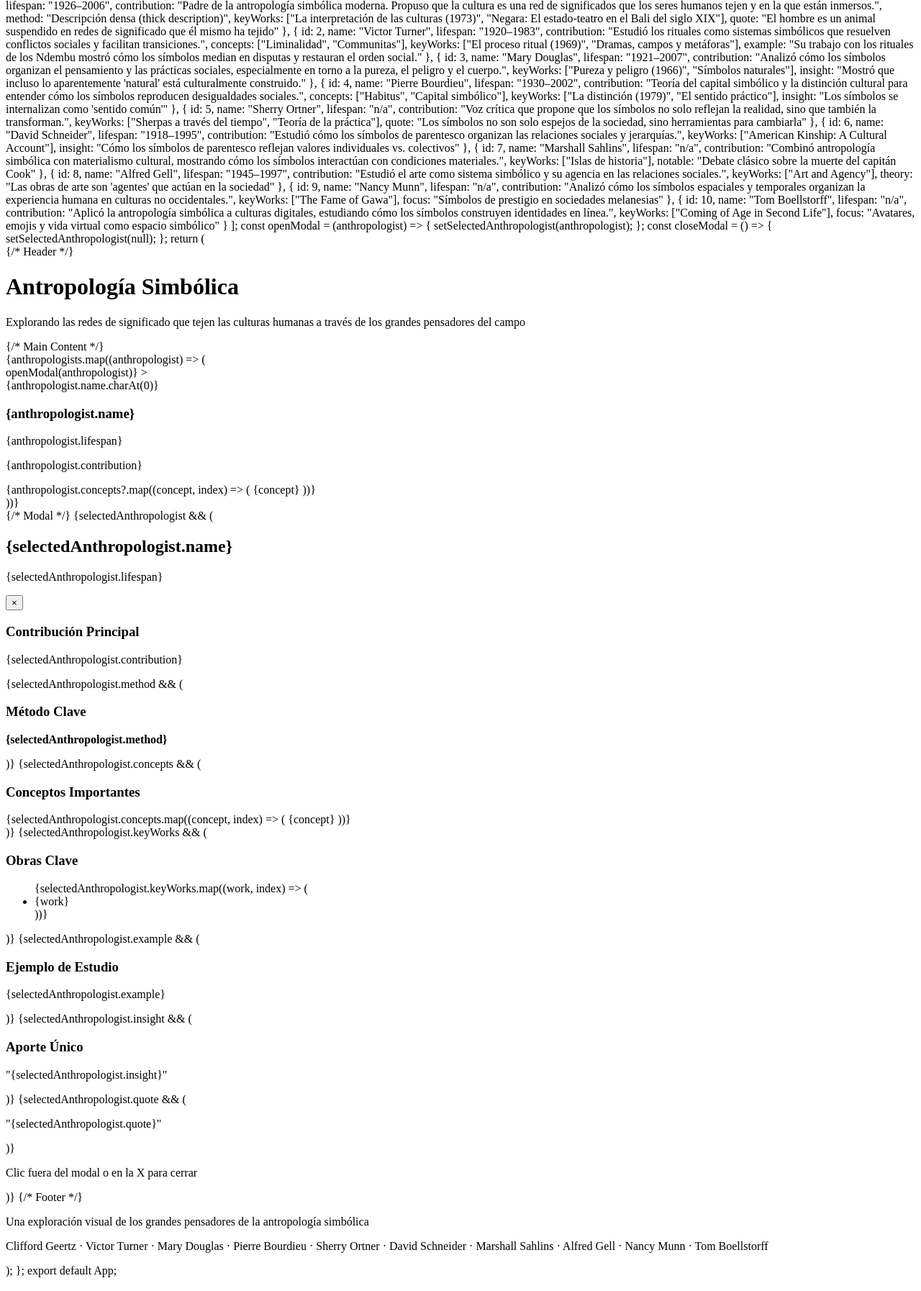
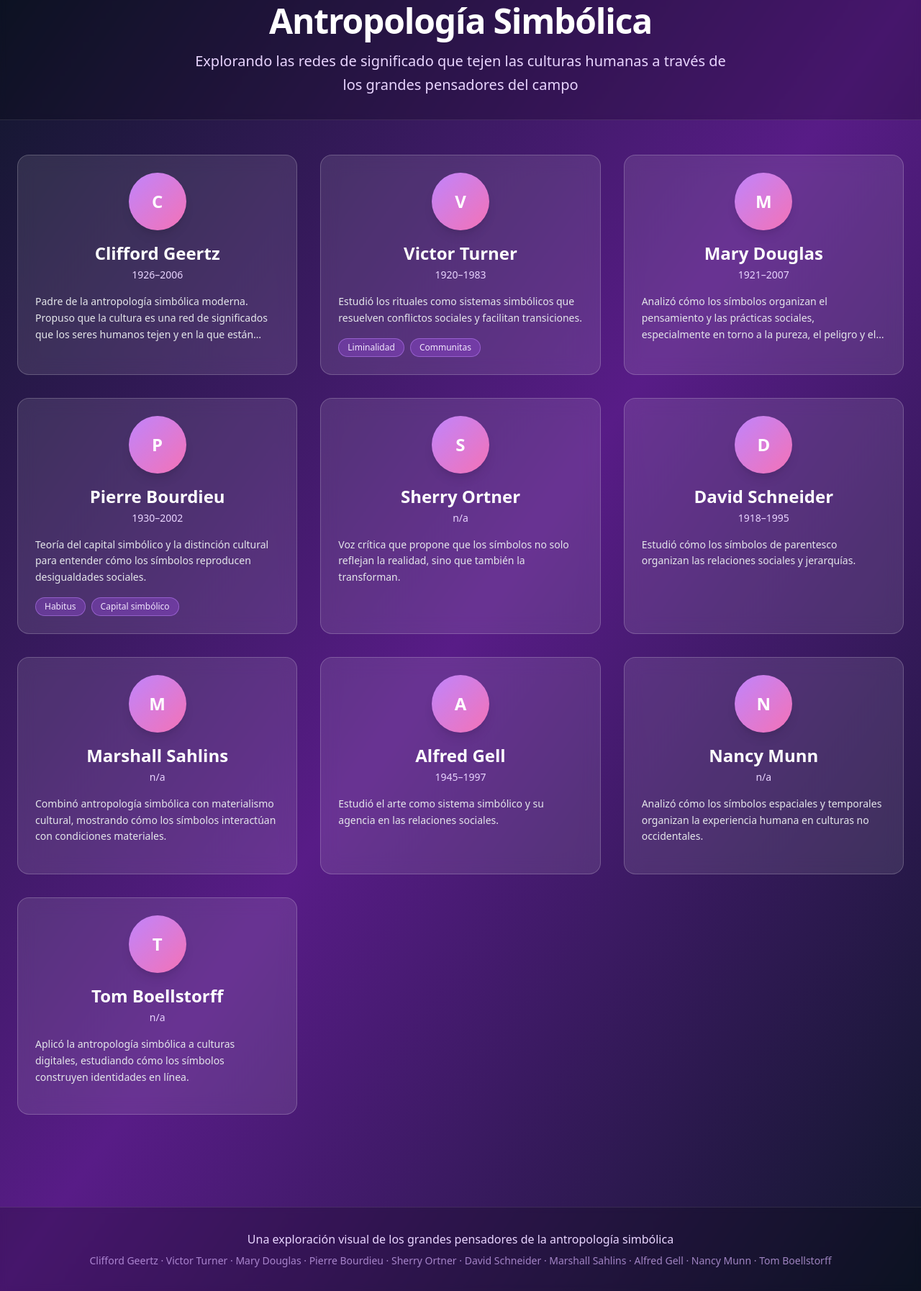
Before and after one commit to itopito3-ctrl/Antropologia, a plain HTML site: page index.html in a window 1280 px wide. Shown: the part 27-1821 px from the top of the page at 72% size. Drawn offline with nearby package versions, Linux system fonts and the light colour scheme.

Commit message:
Update index.html
minor corrections

```diff
--- a/index.html
+++ b/index.html
@@ -1,8 +1,97 @@
-import React, { useState } from "react";
+<!DOCTYPE html>
+<html lang="es">
+<head>
+  <meta charset="UTF-8" />
+  <meta name="viewport" content="width=device-width, initial-scale=1.0"/>
+  <title>Antropología Simbólica</title>
 
-const App = () => {
-  const [selectedAnthropologist, setSelectedAnthropologist] = useState(null);
+  <!-- Tailwind CSS via CDN -->
+  <script src="https://cdn.tailwindcss.com"></script>
+  <script>
+    tailwind.config = {
+      theme: {
+        extend: {
+          colors: {
+            primary: '#4f46e5',
+            secondary: '#ec4899',
+          },
+        },
+      },
+    };
+  </script>
+  <style>
+    .line-clamp-3 {
+      display: -webkit-box;
+      -webkit-line-clamp: 3;
+      -webkit-box-orient: vertical;
+      overflow: hidden;
+    }
+    .backdrop-blur-sm {
+      backdrop-filter: blur(4px);
+    }
+    .backdrop-blur-md {
+      backdrop-filter: blur(12px);
+    }
+    .backdrop-blur-lg {
+      backdrop-filter: blur(24px);
+    }
+    @keyframes fadeIn {
+      from { opacity: 0; transform: translateY(10px); }
+      to { opacity: 1; transform: translateY(0); }
+    }
+    .animate-fade-in {
+      animation: fadeIn 0.5s ease-out;
+    }
+  </style>
+</head>
+<body class="min-h-screen bg-gradient-to-br from-slate-900 via-purple-900 to-slate-900 text-white">
 
+  <!-- Header -->
+  <header class="bg-black/20 backdrop-blur-sm border-b border-white/10">
+    <div class="max-w-7xl mx-auto px-6 py-8 text-center">
+      <h1 class="text-5xl font-bold text-white mb-4 tracking-tight animate-fade-in">
+        Antropología Simbólica
+      </h1>
+      <p class="text-xl text-purple-200 max-w-3xl mx-auto leading-relaxed animate-fade-in" style="animation-delay: 0.2s">
+        Explorando las redes de significado que tejen las culturas humanas a través de los grandes pensadores del campo
+      </p>
+    </div>
+  </header>
+
+  <!-- Main Content -->
+  <main class="max-w-7xl mx-auto px-6 py-12">
+    <div id="anthropologists-grid" class="grid grid-cols-1 md:grid-cols-2 lg:grid-cols-3 gap-8">
+      <!-- Cards will be inserted here by JS -->
+    </div>
+  </main>
+
+  <!-- Modal -->
+  <div id="modal" class="fixed inset-0 bg-black/80 backdrop-blur-sm z-50 flex items-center justify-center p-4 hidden">
+    <div class="bg-white/15 backdrop-blur-lg rounded-3xl max-w-2xl w-full max-h-[90vh] overflow-y-auto border border-white/20 shadow-2xl">
+      <div class="p-8 relative">
+        <button onclick="closeModal()" class="absolute top-4 right-4 text-gray-400 hover:text-white text-2xl font-bold transition-colors duration-200">&times;</button>
+
+        <div id="modal-content" class="pt-6">
+          <!-- Dynamic content goes here -->
+        </div>
+      </div>
+    </div>
+  </div>
+
+  <!-- Footer -->
+  <footer class="bg-black/20 backdrop-blur-sm border-t border-white/10 mt-20">
+    <div class="max-w-7xl mx-auto px-6 py-8 text-center">
+      <p class="text-purple-200">
+        Una exploración visual de los grandes pensadores de la antropología simbólica
+      </p>
+      <p class="text-purple-300/70 text-sm mt-2">
+        Clifford Geertz · Victor Turner · Mary Douglas · Pierre Bourdieu · Sherry Ortner · David Schneider · Marshall Sahlins · Alfred Gell · Nancy Munn · Tom Boellstorff
+      </p>
+    </div>
+  </footer>
+
+  <script>
+    // Data
     const anthropologists = [
       {
         id: 1,
@@ -89,175 +178,155 @@ const App = () => {
       }
     ];
 
-  const openModal = (anthropologist) => {
-    setSelectedAnthropologist(anthropologist);
-  };
+    // Render Cards
+    function renderAnthropologists() {
+      const container = document.getElementById('anthropologists-grid');
+      container.innerHTML = '';
 
-  const closeModal = () => {
-    setSelectedAnthropologist(null);
-  };
+      anthropologists.forEach(a => {
+        const card = document.createElement('div');
+        card.className = 'bg-white/10 backdrop-blur-md rounded-2xl p-6 border border-white/20 hover:bg-white/15 transition-all duration-300 cursor-pointer transform hover:scale-105 hover:shadow-2xl animate-fade-in';
+        card.style.animationDelay = `${0.1 * a.id}s`;
+        card.onclick = () => openModal(a);
 
-  return (
-    <div className="min-h-screen bg-gradient-to-br from-slate-900 via-purple-900 to-slate-900">
-      {/* Header */}
-      <header className="bg-black/20 backdrop-blur-sm border-b border-white/10">
-        <div className="max-w-7xl mx-auto px-6 py-8">
-          <h1 className="text-5xl font-bold text-center text-white mb-4 tracking-tight">
-            Antropología Simbólica
-          </h1>
-          <p className="text-xl text-center text-purple-200 max-w-3xl mx-auto leading-relaxed">
-            Explorando las redes de significado que tejen las culturas humanas a través de los grandes pensadores del campo
+        let conceptsHtml = '';
+        if (a.concepts) {
+          conceptsHtml = a.concepts.map(c => `<span class="px-3 py-1 bg-purple-500/30 text-purple-100 text-xs rounded-full border border-purple-400/50">${c}</span>`).join('');
+        }
+
+        card.innerHTML = `
+          <div class="text-center mb-4">
+            <div class="w-20 h-20 bg-gradient-to-br from-purple-400 to-pink-400 rounded-full mx-auto mb-4 flex items-center justify-center text-2xl font-bold text-white shadow-lg">
+              ${a.name.charAt(0)}
+            </div>
+            <h3 class="text-2xl font-bold text-white mb-1">${a.name}</h3>
+            <p class="text-purple-200 text-sm">${a.lifespan}</p>
+          </div>
+
+          <p class="text-gray-200 text-sm leading-relaxed mb-4 line-clamp-3">
+            ${a.contribution}
+          </p>
+
+          <div class="flex flex-wrap gap-2 mt-4">
+            ${conceptsHtml}
+          </div>
+        `;
+        container.appendChild(card);
+      });
+    }
+
+    // Open Modal
+    function openModal(anthropologist) {
+      const modal = document.getElementById('modal');
+      const content = document.getElementById('modal-content');
+
+      let modalHTML = `
+        <div class="flex justify-between items-start mb-6">
+          <div>
+            <h2 class="text-3xl font-bold text-white mb-2">${anthropologist.name}</h2>
+            <p class="text-purple-200">${anthropologist.lifespan}</p>
+          </div>
+        </div>
+      `;
+
+      if (anthropologist.contribution) {
+        modalHTML += `
+          <div>
+            <h3 class="text-xl font-semibold text-purple-300 mb-3">Contribución Principal</h3>
+            <p class="text-gray-200 leading-relaxed">${anthropologist.contribution}</p>
+          </div>
+        `;
+      }
+
+      if (anthropologist.method) {
+        modalHTML += `
+          <div>
+            <h3 class="text-xl font-semibold text-purple-300 mb-3">Método Clave</h3>
+            <p class="text-gray-200 bg-white/5 p-4 rounded-xl border-l-4 border-purple-400">
+              <strong>${anthropologist.method}</strong>
             </p>
           </div>
-      </header>
+        `;
+      }
 
-      {/* Main Content */}
-      <main className="max-w-7xl mx-auto px-6 py-12">
-        <div className="grid grid-cols-1 md:grid-cols-2 lg:grid-cols-3 gap-8">
-          {anthropologists.map((anthropologist) => (
-            <div
-              key={anthropologist.id}
-              className="bg-white/10 backdrop-blur-md rounded-2xl p-6 border border-white/20 hover:bg-white/15 transition-all duration-300 cursor-pointer transform hover:scale-105 hover:shadow-2xl"
-              onClick={() => openModal(anthropologist)}
-            >
-              <div className="text-center mb-4">
-                <div className="w-20 h-20 bg-gradient-to-br from-purple-400 to-pink-400 rounded-full mx-auto mb-4 flex items-center justify-center text-2xl font-bold text-white shadow-lg">
-                  {anthropologist.name.charAt(0)}
+      if (anthropologist.concepts) {
+        const conceptsList = anthropologist.concepts.map(c =>
+          `<span class="px-4 py-2 bg-gradient-to-r from-purple-500/20 to-pink-500/20 text-purple-100 rounded-lg border border-purple-400/30">${c}</span>`
+        ).join('');
+        modalHTML += `
+          <div>
+            <h3 class="text-xl font-semibold text-purple-300 mb-3">Conceptos Importantes</h3>
+            <div class="flex flex-wrap gap-3">${conceptsList}</div>
           </div>
-                <h3 className="text-2xl font-bold text-white mb-1">{anthropologist.name}</h3>
-                <p className="text-purple-200 text-sm">{anthropologist.lifespan}</p>
+        `;
+      }
+
+      if (anthropologist.keyWorks) {
+        const worksList = anthropologist.keyWorks.map(w =>
+          `<li class="text-gray-200 flex items-center gap-3"><div class="w-2 h-2 bg-purple-400 rounded-full"></div>${w}</li>`
+        ).join('');
+        modalHTML += `
+          <div>
+            <h3 class="text-xl font-semibold text-purple-300 mb-3">Obras Clave</h3>
+            <ul class="space-y-2">${worksList}</ul>
           </div>
+        `;
+      }
 
-              <p className="text-gray-200 text-sm leading-relaxed mb-4 line-clamp-3">
-                {anthropologist.contribution}
-              </p>
-
-              <div className="flex flex-wrap gap-2 mt-4">
-                {anthropologist.concepts?.map((concept, index) => (
-                  <span
-                    key={index}
-                    className="px-3 py-1 bg-purple-500/30 text-purple-100 text-xs rounded-full border border-purple-400/50"
-                  >
-                    {concept}
-                  </span>
-                ))}
-              </div>
-            </div>
-          ))}
-        </div>
-      </main>
-
-      {/* Modal */}
-      {selectedAnthropologist && (
-        <div className="fixed inset-0 bg-black/80 backdrop-blur-sm z-50 flex items-center justify-center p-4">
-          <div className="bg-white/15 backdrop-blur-lg rounded-3xl max-w-2xl w-full max-h-[90vh] overflow-y-auto border border-white/20 shadow-2xl">
-            <div className="p-8">
-              <div className="flex justify-between items-start mb-6">
+      if (anthropologist.example) {
+        modalHTML += `
           <div>
-                  <h2 className="text-3xl font-bold text-white mb-2">{selectedAnthropologist.name}</h2>
-                  <p className="text-purple-200">{selectedAnthropologist.lifespan}</p>
-                </div>
-                <button
-                  onClick={closeModal}
-                  className="text-gray-400 hover:text-white text-2xl font-bold transition-colors duration-200"
-                >
-                  ×
-                </button>
-              </div>
-
-              <div className="space-y-6">
-                <div>
-                  <h3 className="text-xl font-semibold text-purple-300 mb-3">Contribución Principal</h3>
-                  <p className="text-gray-200 leading-relaxed">{selectedAnthropologist.contribution}</p>
-                </div>
-
-                {selectedAnthropologist.method && (
-                  <div>
-                    <h3 className="text-xl font-semibold text-purple-300 mb-3">Método Clave</h3>
-                    <p className="text-gray-200 bg-white/5 p-4 rounded-xl border-l-4 border-purple-400">
-                      <strong>{selectedAnthropologist.method}</strong>
+            <h3 class="text-xl font-semibold text-purple-300 mb-3">Ejemplo de Estudio</h3>
+            <p class="text-gray-200 bg-white/5 p-4 rounded-xl border-l-4 border-blue-400">
+              ${anthropologist.example}
             </p>
           </div>
-                )}
+        `;
+      }
 
-                {selectedAnthropologist.concepts && (
+      if (anthropologist.insight) {
+        modalHTML += `
           <div>
-                    <h3 className="text-xl font-semibold text-purple-300 mb-3">Conceptos Importantes</h3>
-                    <div className="flex flex-wrap gap-3">
-                      {selectedAnthropologist.concepts.map((concept, index) => (
-                        <span
-                          key={index}
-                          className="px-4 py-2 bg-gradient-to-r from-purple-500/20 to-pink-500/20 text-purple-100 rounded-lg border border-purple-400/30"
-                        >
-                          {concept}
-                        </span>
-                      ))}
+            <h3 class="text-xl font-semibold text-purple-300 mb-3">Aporte Único</h3>
+            <p class="text-gray-200 italic">"${anthropologist.insight}"</p>
           </div>
-                  </div>
-                )}
+        `;
+      }
 
-                {selectedAnthropologist.keyWorks && (
-                  <div>
-                    <h3 className="text-xl font-semibold text-purple-300 mb-3">Obras Clave</h3>
-                    <ul className="space-y-2">
-                      {selectedAnthropologist.keyWorks.map((work, index) => (
-                        <li key={index} className="text-gray-200 flex items-center gap-3">
-                          <div className="w-2 h-2 bg-purple-400 rounded-full"></div>
-                          {work}
-                        </li>
-                      ))}
-                    </ul>
-                  </div>
-                )}
-
-                {selectedAnthropologist.example && (
-                  <div>
-                    <h3 className="text-xl font-semibold text-purple-300 mb-3">Ejemplo de Estudio</h3>
-                    <p className="text-gray-200 bg-white/5 p-4 rounded-xl border-l-4 border-blue-400">
-                      {selectedAnthropologist.example}
+      if (anthropologist.quote) {
+        modalHTML += `
+          <div class="bg-gradient-to-r from-purple-600/20 to-pink-600/20 p-6 rounded-xl border border-purple-400/50 mt-6">
+            <p class="text-xl text-center text-purple-100 italic leading-relaxed">
+              "${anthropologist.quote}"
             </p>
           </div>
-                )}
+        `;
+      }
 
-                {selectedAnthropologist.insight && (
-                  <div>
-                    <h3 className="text-xl font-semibold text-purple-300 mb-3">Aporte Único</h3>
-                    <p className="text-gray-200 italic">"{selectedAnthropologist.insight}"</p>
-                  </div>
-                )}
-
-                {selectedAnthropologist.quote && (
-                  <div className="bg-gradient-to-r from-purple-600/20 to-pink-600/20 p-6 rounded-xl border border-purple-400/50">
-                    <p className="text-xl text-center text-purple-100 italic leading-relaxed">
-                      "{selectedAnthropologist.quote}"
-                    </p>
-                  </div>
-                )}
-              </div>
-
-              <div className="mt-8 pt-6 border-t border-white/10">
-                <p className="text-sm text-purple-200 text-center">
+      modalHTML += `
+        <div class="mt-8 pt-6 border-t border-white/10">
+          <p class="text-sm text-purple-200 text-center">
             Clic fuera del modal o en la X para cerrar
           </p>
         </div>
-            </div>
-          </div>
-        </div>
-      )}
+      `;
 
-      {/* Footer */}
-      <footer className="bg-black/20 backdrop-blur-sm border-t border-white/10 mt-20">
-        <div className="max-w-7xl mx-auto px-6 py-8 text-center">
-          <p className="text-purple-200">
-            Una exploración visual de los grandes pensadores de la antropología simbólica
-          </p>
-          <p className="text-purple-300/70 text-sm mt-2">
-            Clifford Geertz · Victor Turner · Mary Douglas · Pierre Bourdieu · Sherry Ortner · David Schneider · Marshall Sahlins · Alfred Gell · Nancy Munn · Tom Boellstorff
-          </p>
-        </div>
-      </footer>
-    </div>
-  );
-};
+      content.innerHTML = modalHTML;
+      modal.classList.remove('hidden');
+    }
 
-export default App;
+    // Close Modal
+    function closeModal() {
+      document.getElementById('modal').classList.add('hidden');
+    }
+
+    // Click outside to close
+    document.getElementById('modal').addEventListener('click', function(e) {
+      if (e.target === this) closeModal();
+    });
+
+    // Initialize
+    window.onload = renderAnthropologists;
+  </script>
+</body>
+</html>
```
Lines whose indentation alone changed are shown as unchanged.
